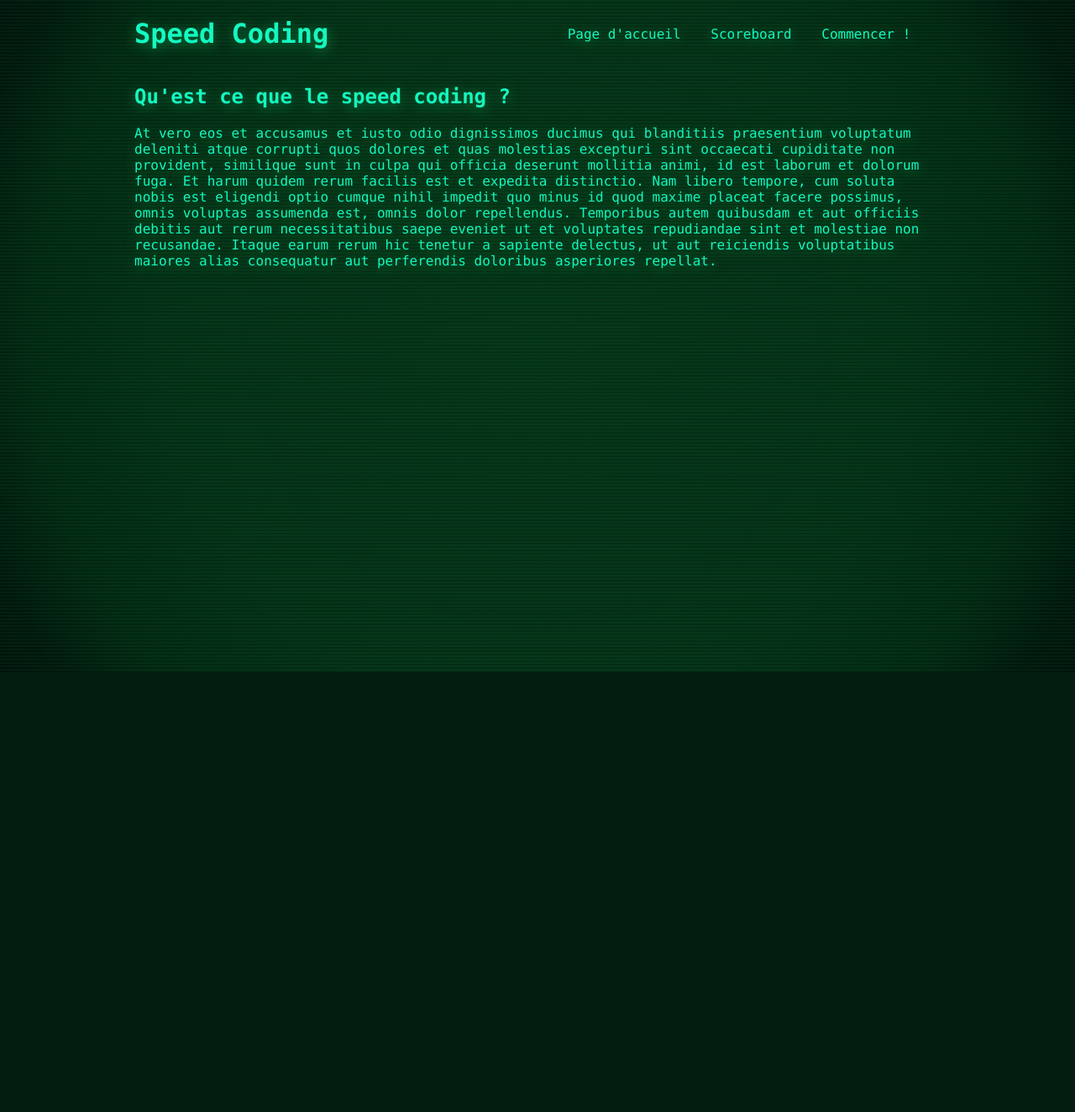
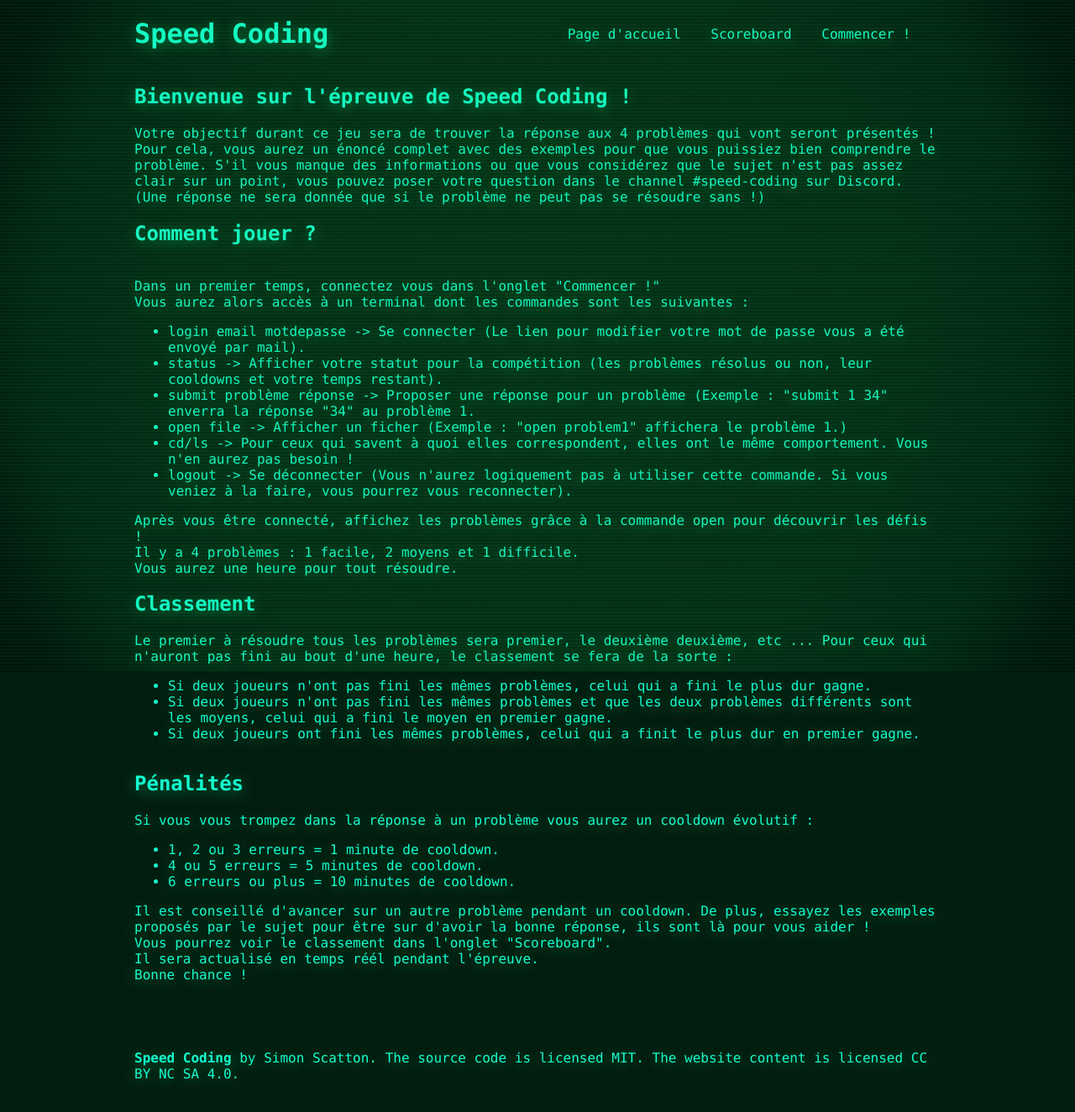
Before and after one commit to SDAChess/epitournoi2020-speedcoding, a React (Create React App) app: page / in a window 1280 px wide. Shown: the top 1324 px of the page at 84% size. Before the commit the page ends 800 px from the top, so only its background shows below. Built offline with nearby package versions, Linux system fonts and the light colour scheme; no server answers; what @react-firebase/auth, @react-firebase/firestore, terminal-in-react-pseudo-file-system-plugin would draw is missing.

Commit message:
Modified main page, added the correct timer to the page

```diff
--- a/src/App.css
+++ b/src/App.css
@@ -27,6 +27,11 @@
         opacity: 1;
         visibility: visible;
     }
+}
+
+.footer {
+    padding-top: 4em;
+    padding-bottom: 3em;
 }
 
 ::selection {
@@ -79,6 +84,12 @@ link:hover {
     color: #059;
 }
 
+a {
+    color: #14fdce;
+    text-decoration: none;
+    cursor: pointer;
+}
+
 a:hover {
     text-decoration: underline;
 }
--- /dev/null
+++ b/src/components/Footer.js
@@ -0,0 +1,18 @@
+import React from "react"
+
+export default class Footer extends React.Component {
+    render() {
+        return (
+            <footer className="footer">
+                <div className="content has-text-centered">
+                    <p>
+                        <strong>Speed Coding</strong> by <a href="https://github.com/SDAChess">Simon Scatton</a>.
+                        The source code is
+                        licensed <a href="http://opensource.org/licenses/mit-license.php">MIT</a>. The website content
+                        is licensed <a href="http://creativecommons.org/licenses/by-nc-sa/4.0/">CC BY NC SA 4.0</a>.
+                    </p>
+                </div>
+            </footer>
+        );
+    }
+}
--- a/src/components/Header.js
+++ b/src/components/Header.js
@@ -5,7 +5,6 @@ export default class Header extends React.Component {
     render() {
         return (
             <>
-
                 <div className="header-upper-div">
                     <div className="header-left-div">
                         <h1>Speed Coding</h1>
--- a/src/layout/DefaultLayout.js
+++ b/src/layout/DefaultLayout.js
@@ -2,6 +2,7 @@ import React from 'react';
 import PropTypes from 'prop-types';
 import {Wrapper} from './Layouts';
 import Header from "../components/Header";
+import Footer from "../components/Footer";
 
 export default class DefaultLayout extends React.Component {
 
@@ -15,6 +16,7 @@ export default class DefaultLayout extends React.Component {
             <Wrapper>
                 <Header/>
                 {this.children}
+                <Footer/>
             </Wrapper>);
     }
     static propTypes = {
--- a/src/layout/Layouts.js
+++ b/src/layout/Layouts.js
@@ -1,20 +1,9 @@
 import styled from "styled-components"
-
-export const Grid = styled.div`
-`
-
-export const Row = styled.div`
-  display: flex;
-`
-
-export const Col = styled.div`
-  flex: ${(props) => props.size};
-`
 
 export const Wrapper = styled.div`
   padding-left: 10em;
   padding-right: 10em;
-  height: 100%;
   display: flex;
+  overflow: auto;
   flex-direction: column;
 `;
--- a/src/pages/Console.js
+++ b/src/pages/Console.js
@@ -7,8 +7,8 @@ import {FirestoreCollection} from "@react-firebase/firestore";
 
 require('firebase/auth')
 
-const timestamp = 1608258660000;
-const endTimeStamp = 1608258960000;
+const timestamp = 1608372000000;
+const endTimeStamp = 1608375600000;
 
 export default class Console extends React.Component {
 
@@ -75,7 +75,7 @@ export default class Console extends React.Component {
                 <>
                     <h2>Pas encore l'heure!</h2>
                     <h3>Revenez dans :</h3>
-                    <span>{days} jours, {hours} heures, {minutes} minutes et {seconds} secondes</span>
+                    <span>{hours} heure{hours <= 1 ? "" : "s"}, {minutes} minute{minutes <= 1 ? "" : "s"} et {seconds} seconde{seconds <= 1 ? "" : "s"}</span>
                 </>
             )
         }
--- a/src/pages/HomePage.js
+++ b/src/pages/HomePage.js
@@ -1,30 +1,75 @@
 import React from "react";
-import {Col, Grid, Row} from "../layout/Layouts";
 
 export class HomePage extends React.Component {
 
     render() {
         return (
             <>
-                <Grid>
-                    <Row>
-                        <Col size={1}>
-                            <h2>Qu'est ce que le speed coding ?</h2>
-                            <p>
-                                At vero eos et accusamus et iusto odio dignissimos ducimus qui blanditiis praesentium
-                                voluptatum deleniti atque corrupti quos dolores et quas molestias excepturi sint
-                                occaecati cupiditate non provident, similique sunt in culpa qui officia deserunt
-                                mollitia animi, id est laborum et dolorum fuga. Et harum quidem rerum facilis est et
-                                expedita distinctio. Nam libero tempore, cum soluta nobis est eligendi optio cumque
-                                nihil impedit quo minus id quod maxime placeat facere possimus, omnis voluptas assumenda
-                                est, omnis dolor repellendus. Temporibus autem quibusdam et aut officiis debitis aut
-                                rerum necessitatibus saepe eveniet ut et voluptates repudiandae sint et molestiae non
-                                recusandae. Itaque earum rerum hic tenetur a sapiente delectus, ut aut reiciendis
-                                voluptatibus maiores alias consequatur aut perferendis doloribus asperiores repellat.
-                            </p>
-                        </Col>
-                    </Row>
-                </Grid>
+                <h2>Bienvenue sur l'épreuve de Speed Coding !</h2>
+
+                Votre objectif durant ce jeu sera de trouver la réponse aux 4 problèmes qui vont seront présentés
+                ! <br/>
+                Pour cela, vous aurez un énoncé complet avec des exemples pour que vous puissiez bien comprendre le
+                problème.
+                S'il vous manque des informations ou que vous considérez que le sujet n'est pas assez clair sur un
+                point,
+                vous pouvez poser votre question dans le channel #speed-coding sur Discord. <br/>
+                (Une réponse ne sera donnée que si le problème ne peut pas se résoudre sans !)
+
+                <h2>Comment jouer ?</h2>
+                <br/>
+                Dans un premier temps, connectez vous dans l'onglet "Commencer !"
+                <br/>
+                Vous aurez alors accès à un terminal dont les commandes sont les suivantes :
+                <ul>
+                    <li> login email motdepasse -> Se connecter (Le lien pour modifier votre mot de passe vous a été
+                        envoyé par mail).
+                    </li>
+                    <li> status -> Afficher votre statut pour la compétition (les problèmes résolus ou non, leur
+                        cooldowns et votre temps restant).
+                    </li>
+                    <li> submit problème réponse -> Proposer une réponse pour un problème (Exemple : "submit 1 34"
+                        enverra la réponse "34" au problème 1.
+                    </li>
+                    <li> open file -> Afficher un ficher (Exemple : "open problem1" affichera le problème 1.)</li>
+                    <li> cd/ls -> Pour ceux qui savent à quoi elles correspondent, elles ont le même comportement. Vous
+                        n'en aurez pas besoin !
+                    </li>
+                    <li> logout -> Se déconnecter (Vous n'aurez logiquement pas à utiliser cette commande. Si vous
+                        veniez à la faire, vous pourrez vous reconnecter).
+                    </li>
+                </ul>
+                Après vous être connecté, affichez les problèmes grâce à la commande open pour découvrir les défis !
+                <br/>
+                Il y a 4 problèmes : 1 facile, 2 moyens et 1 difficile.
+                <br/>
+                Vous aurez une heure pour tout résoudre.
+
+                <h2>Classement</h2>
+                Le premier à résoudre tous les problèmes sera premier, le deuxième deuxième, etc ...
+                Pour ceux qui n'auront pas fini au bout d'une heure, le classement se fera de la sorte :
+                <ul>
+                    <li> Si deux joueurs n'ont pas fini les mêmes problèmes, celui qui a fini le plus dur gagne.</li>
+                    <li> Si deux joueurs n'ont pas fini les mêmes problèmes et que les deux problèmes différents sont
+                        les
+                        moyens, celui qui a fini le moyen en premier gagne.
+                    </li>
+                    <li> Si deux joueurs ont fini les mêmes problèmes, celui qui a finit le plus dur en premier gagne.
+                    </li>
+                </ul>
+                <h2>Pénalités</h2>
+                Si vous vous trompez dans la réponse à un problème vous aurez un cooldown évolutif :
+                <ul>
+                    <li> 1, 2 ou 3 erreurs = 1 minute de cooldown.</li>
+                    <li> 4 ou 5 erreurs = 5 minutes de cooldown.</li>
+                    <li> 6 erreurs ou plus = 10 minutes de cooldown.</li>
+                </ul>
+                Il est conseillé d'avancer sur un autre problème pendant un cooldown.
+                De plus, essayez les exemples proposés par le sujet pour être sur d'avoir la bonne réponse, ils sont là
+                pour vous aider ! <br/>
+                Vous pourrez voir le classement dans l'onglet "Scoreboard".<br/>
+                Il sera actualisé en temps réél pendant l'épreuve.<br/>
+                Bonne chance !
             </>
         );
     }
```
